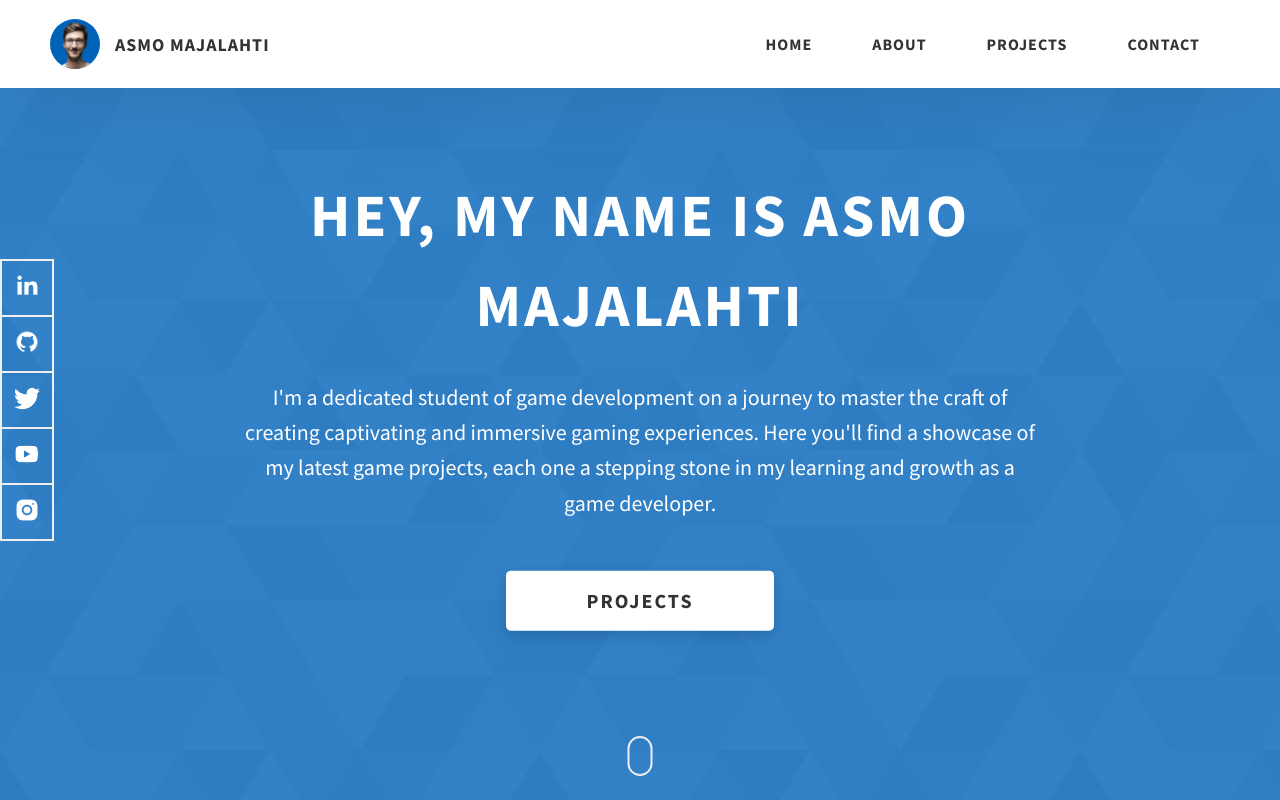
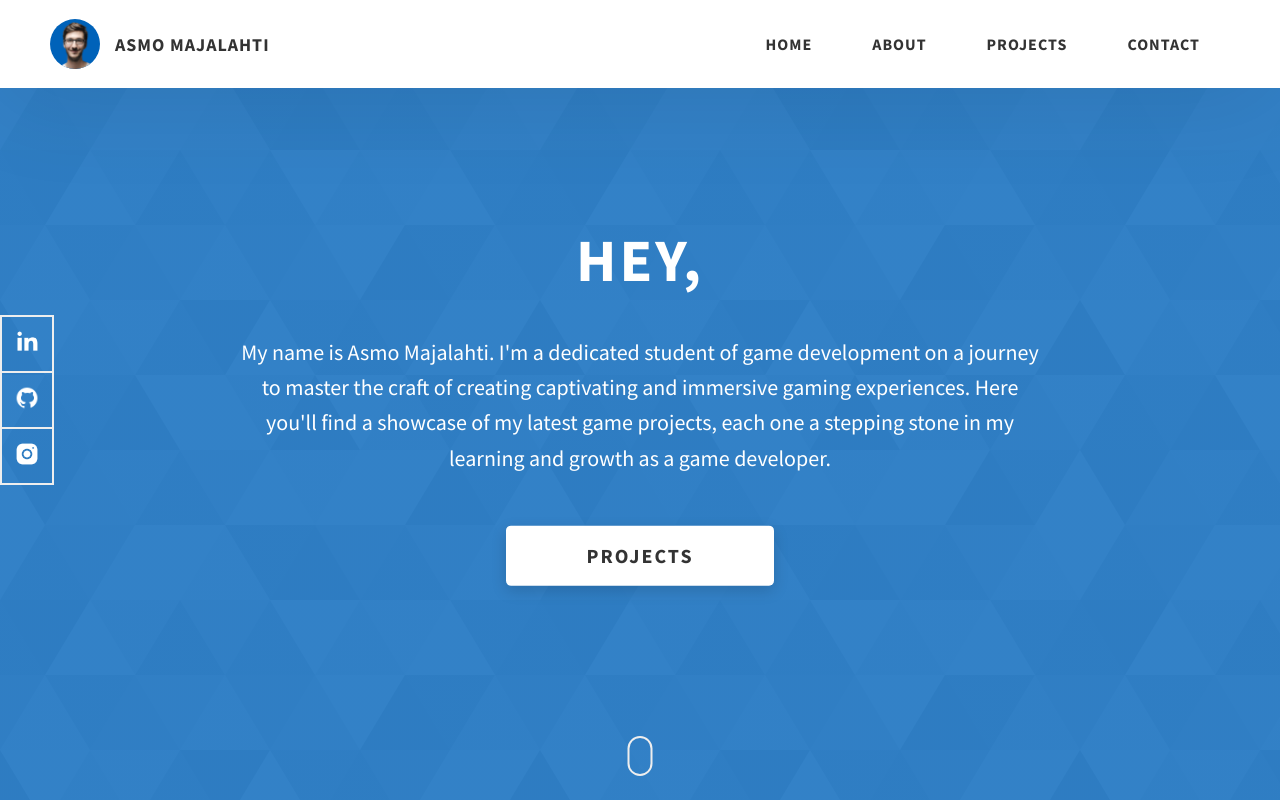
Before and after one commit to centyh/centyh.github.io, a website: page index.html in a window 1280 px wide. Shown: the top 800 px of the page. Drawn offline with Linux system fonts and the light colour scheme.

Commit message:
Add files via upload

```diff
--- a/index.html
+++ b/index.html
@@ -84,10 +84,10 @@
     </header>
     <section class="home-hero">
       <div class="home-hero__content">
-        <h1 class="heading-primary">Hey, My name is Asmo Majalahti</h1>
+        <h1 class="heading-primary">Hey,</h1>
         <div class="home-hero__info">
           <p class="text-primary">
-            I'm a dedicated student of game development on a journey to master the craft of creating
+            My name is Asmo Majalahti. I'm a dedicated student of game development on a journey to master the craft of creating
             captivating and immersive gaming experiences. Here you'll find a showcase of my latest game projects,
             each one a stepping stone in my learning and growth as a game developer.
           </p>
@@ -98,7 +98,7 @@
       </div>
       <div class="home-hero__socials">
         <div class="home-hero__social">
-          <a href="#" class="home-hero__social-icon-link">
+          <a href="https://www.linkedin.com/in/asmo-majalahti-33146921a/" class="home-hero__social-icon-link">
             <img
               src="./assets/png/linkedin-ico.png"
               alt="icon"
@@ -107,7 +107,7 @@
           </a>
         </div>
         <div class="home-hero__social">
-          <a href="#" class="home-hero__social-icon-link">
+          <a href="https://github.com/centyh" class="home-hero__social-icon-link">
             <img
               src="./assets/png/github-ico.png"
               alt="icon"
@@ -116,26 +116,8 @@
           </a>
         </div>
         <div class="home-hero__social">
-          <a href="#" class="home-hero__social-icon-link">
-            <img
-              src="./assets/png/twitter-ico.png"
-              alt="icon"
-              class="home-hero__social-icon"
-            />
-          </a>
-        </div>
-        <div class="home-hero__social">
-          <a href="#" class="home-hero__social-icon-link">
-            <img
-              src="./assets/png/yt-ico.png"
-              alt="icon"
-              class="home-hero__social-icon"
-            />
-          </a>
-        </div>
-        <div class="home-hero__social">
           <a
-            href="#"
+            href="https://www.instagram.com/azmouh/"
             class="home-hero__social-icon-link home-hero__social-icon-link--bd-none"
           >
             <img
@@ -169,9 +151,6 @@
                 Currently enrolled in the <strong>Information and Communication Technology</strong> program at <strong>Metropolia University of Applied Sciences</strong>, with a focus on <strong>game development</strong>.
                 Throughout my studies, I've had the opportunity to work on various <strong>game projects</strong>, from solo endeavors to collaborative efforts with fellow students.
                 Each project has been a chance for me to learn and grow, refining my <strong>abilities</strong> in coding and game design.
-                In addition to my academic pursuits, I'm always seeking opportunities to expand my knowledge and experience in the gaming industry. Whether it's attending workshops,
-                participating in game jams, or exploring new technologies.
-
               </p>
               <p class="about__content-details-para">
                 <strong>Thank you</strong> for taking the time to learn more about me. I'm excited to continue my journey and contribute to the dynamic world of game development! Feel free to
```
Also changed, not shown: assets/jpeg/pic.jpg (added).
